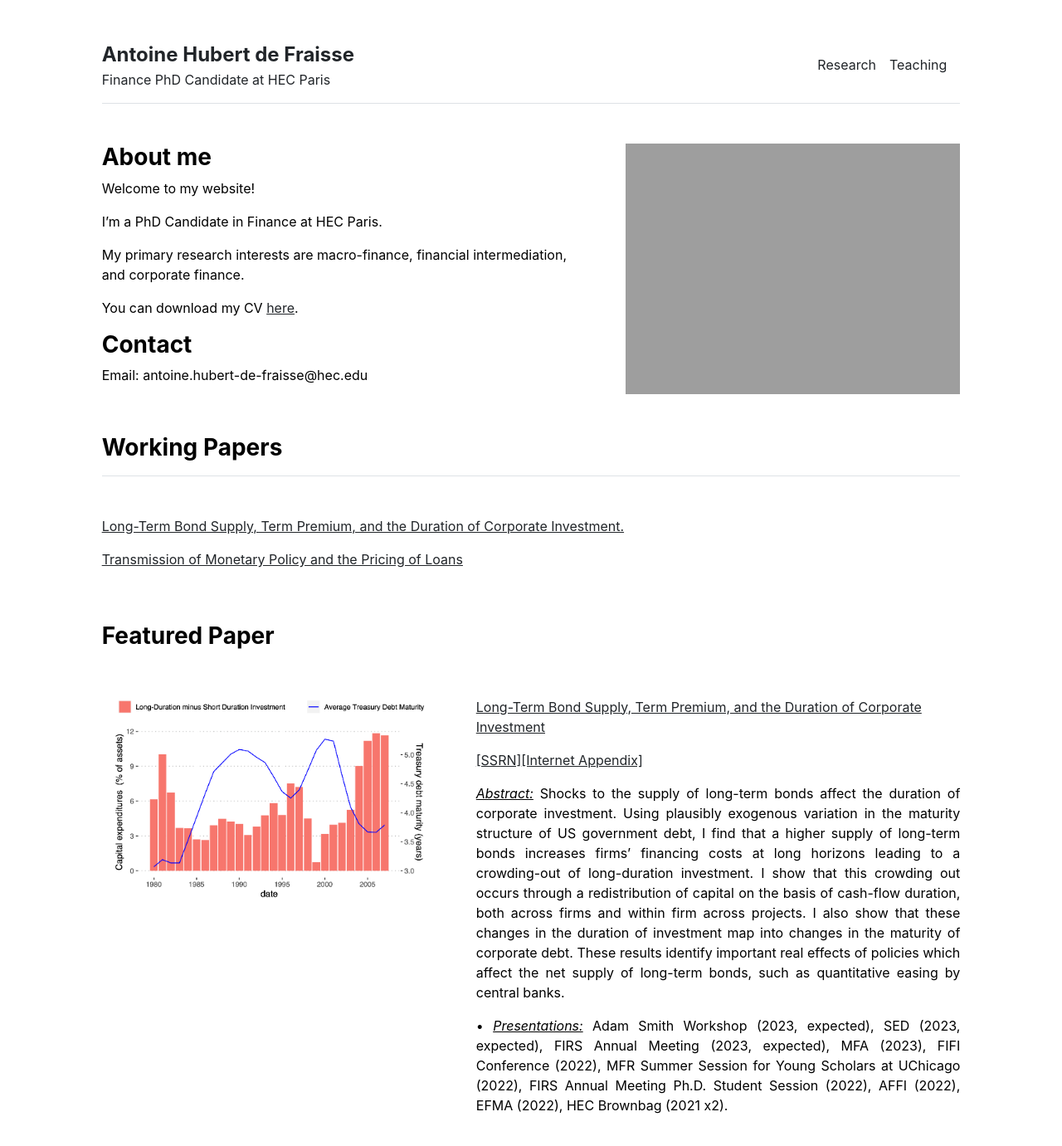
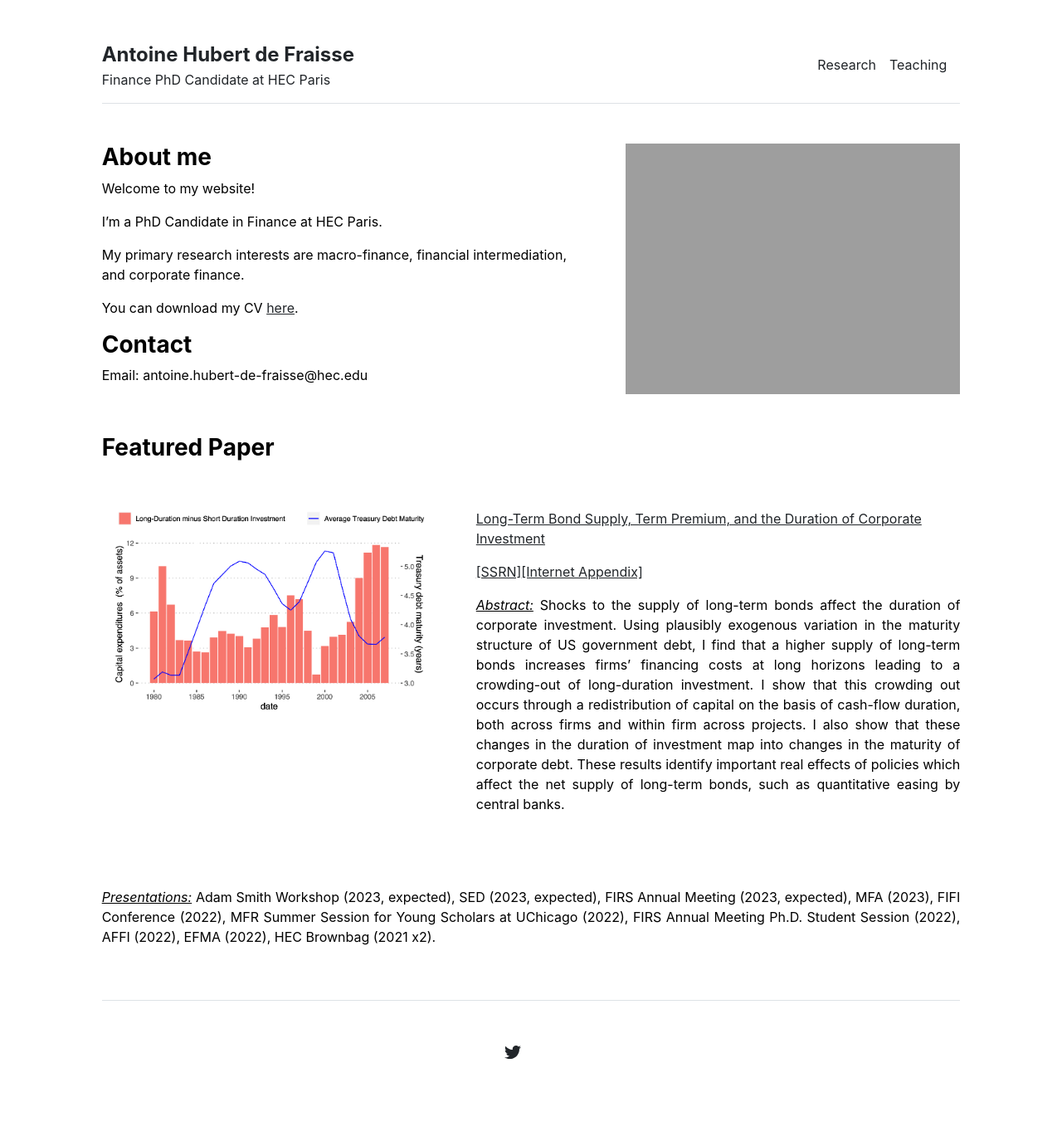
Before and after one commit to antoinehubertdefraisse/antoinehubertdefraisse.github.io, a Jekyll site: the page built from index.md, in a window 1280 px wide and 1400 px high. Shown: the top 1381 px of the window at 83% size. Built offline with Jekyll 4.4.1, drawn with Linux system fonts in a browser that asks for light colours.

Commit message:
Update home.html

```diff
--- a/_layouts/home.html
+++ b/_layouts/home.html
@@ -18,10 +18,6 @@ layout: default
   </div>
 </div>
 
-
-
-{% include publications.html %}
-
 <div class="row g-5 mb-5">
 	<h3 class="fw-bold">Featured Paper</h3>
 
@@ -33,7 +29,7 @@ layout: default
 	 <p><a href="https://papers.ssrn.com/sol3/papers.cfm?abstract_id=4064763" target="_blank">[SSRN]</a><a href="https://papers.ssrn.com/sol3/papers.cfm?abstract_id=4064763" target="_blank">[Internet Appendix]</a> <p>
 	<p align="justify"> <u><em>Abstract:</em></u> Shocks to the supply of long-term bonds affect the duration of corporate investment. Using plausibly exogenous variation in the maturity structure of US government debt, I find that a higher supply of long-term bonds increases firms’ financing costs at long horizons leading to a crowding-out of long-duration investment. I show that this crowding out occurs through a redistribution of capital on the basis of cash-flow duration, both across firms and within firm across projects. I also show that these changes in the duration of investment map into changes in the maturity of corporate debt. These results identify important real effects of policies which affect the net supply of long-term bonds, such as quantitative easing by central banks.
  	</p>
-    <p align="justify">• <u><em>Presentations:</em></u> Adam Smith Workshop (2023, expected), SED (2023, expected), FIRS Annual Meeting (2023, expected), MFA (2023), FIFI Conference (2022), MFR Summer Session for Young Scholars at UChicago (2022), FIRS Annual Meeting Ph.D. Student Session (2022), AFFI (2022), EFMA (2022), HEC Brownbag (2021 x2). </p>
     <br>
   </div>
+	    <p align="justify"> <u><em>Presentations:</em></u> Adam Smith Workshop (2023, expected), SED (2023, expected), FIRS Annual Meeting (2023, expected), MFA (2023), FIFI Conference (2022), MFR Summer Session for Young Scholars at UChicago (2022), FIRS Annual Meeting Ph.D. Student Session (2022), AFFI (2022), EFMA (2022), HEC Brownbag (2021 x2). </p>
 </div>
```
